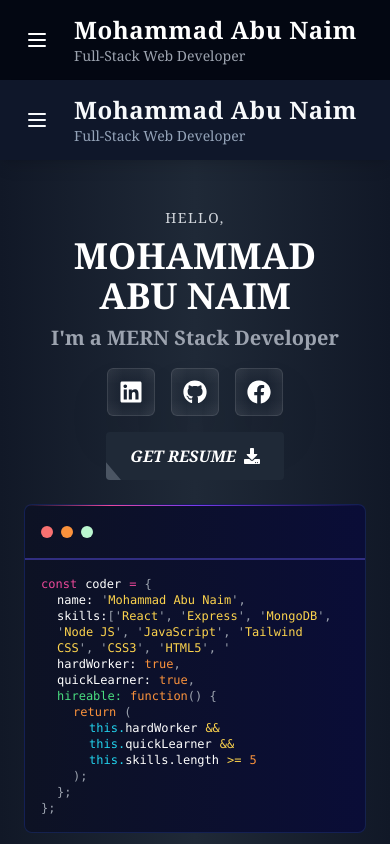
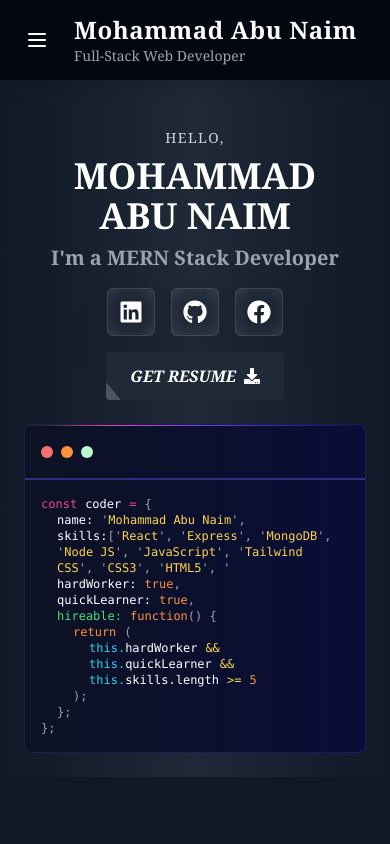
Before and after one commit to md-abu-naim/Abu-Naim-Portfolio, a React (Vite) app: page / in a window 390 px wide. Shown: the top 844 px of the page. Built offline with nearby package versions, Linux system fonts and the light colour scheme.

Commit message:
navber responsive update

```diff
--- a/src/Components/Navber.jsx
+++ b/src/Components/Navber.jsx
@@ -58,85 +58,6 @@ const Navber = () => {
                         </ul>
                     )
                 }
-            </header>
-            <header className="sticky top-0 z-50 bg-slate-900 text-slate-50 shadow-lg">
-                <nav className="navbar px-4 md:px-16 flex justify-between items-center h-20">
-                    {/* Logo + Mobile Menu Toggle */}
-                    <div className="flex items-center space-x-4">
-                        {/* Mobile hamburger */}
-                        <button
-                            onClick={() => setIsOpen(!isOpen)}
-                            className="btn btn-ghost lg:hidden p-2"
-                            aria-label="Toggle Menu"
-                        >
-                            <svg
-                                xmlns="http://www.w3.org/2000/svg"
-                                className="h-6 w-6"
-                                fill="none"
-                                viewBox="0 0 24 24"
-                                stroke="currentColor"
-                            >
-                                <path
-                                    strokeLinecap="round"
-                                    strokeLinejoin="round"
-                                    strokeWidth={2}
-                                    d={
-                                        isOpen
-                                            ? "M6 18L18 6M6 6l12 12"
-                                            : "M4 6h16M4 12h16M4 18h16"
-                                    }
-                                />
-                            </svg>
-                        </button>
-
-                        {/* Logo + Tagline */}
-                        <Link to="/" className="flex flex-col leading-none">
-                            <span className="text-2xl md:text-3xl font-bold tracking-wide">
-                                Mohammad Abu Naim
-                            </span>
-                            <small className="text-sm font-medium text-slate-400">
-                                Full-Stack Web Developer
-                            </small>
-                        </Link>
-                    </div>
-
-                    {/* Desktop Navigation */}
-                    <ul className="hidden lg:flex space-x-8 font-semibold uppercase text-slate-200">
-                        {navLinks.map(({ href, label }) => (
-                            <li key={href}>
-                                <a
-                                    href={href}
-                                    className="hover:text-indigo-400 transition-colors duration-300"
-                                >
-                                    {label}
-                                </a>
-                            </li>
-                        ))}
-                    </ul>
-                    <div className="hidden md:flex">
-                        <a
-                            href="#contacts"
-                            className="bg-gray-500 hover:bg-gray-800 text-white font-semibold px-5 py-2 rounded-full shadow hover:shadow-xl transition duration-300"
-                        >
-                            Hire Me
-                        </a>
-                    </div>
-                </nav>
-                {/* Mobile Dropdown Menu */}
-                {isOpen && (
-                    <ul className="lg:hidden bg-slate-800 text-slate-50 font-semibold space-y-2 px-4 pb-4 pt-2 uppercase">
-                        {navLinks.map(({ href, label }) => (
-                            <li key={href}>
-                                <a
-                                    className="block py-2 px-4 rounded hover:bg-slate-700 transition"
-                                    onClick={() => setIsOpen(false)}
-                                >
-                                    {label}
-                                </a>
-                            </li>
-                        ))}
-                    </ul>
-                )}
             </header>
         </div>
     );
```
